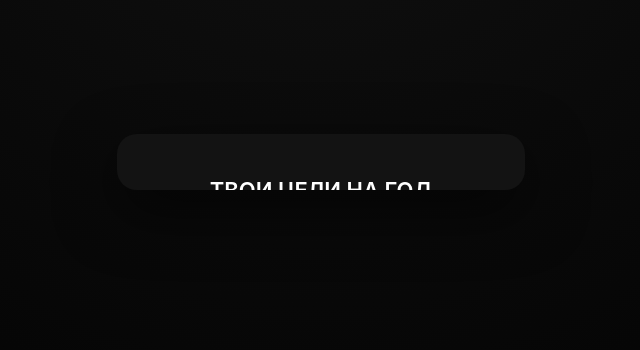
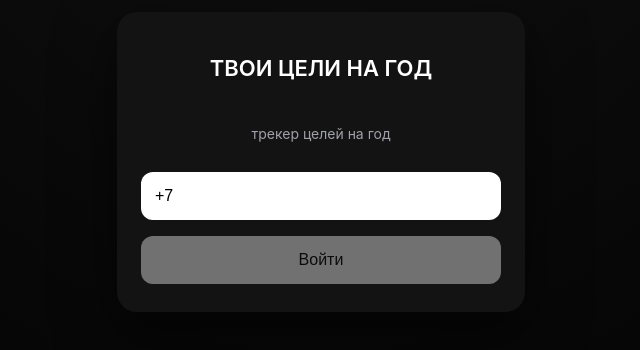
Before and after one commit to Ulibaykin/goals-2026, a Next.js app: page / in a window 1280 px wide. Shown: the part 238-588 px from the top of the page, without its empty margins (319-959 px from the left). Built offline with nearby package versions, Linux system fonts and the light colour scheme.

Commit message:
Update auth.module.css

```diff
--- a/app/auth.module.css
+++ b/app/auth.module.css
@@ -11,11 +11,9 @@
 .card {
   width: 100%;
   max-width: 360px;
-  position: relative;
   background: rgba(20, 20, 20, 0.9);
   border-radius: 20px;
   padding: 28px 24px;
-  overflow: hidden;
   box-shadow: 0 20px 60px rgba(0, 0, 0, 0.6);
 }
 
@@ -23,22 +21,22 @@
   display: flex;
   flex-direction: column;
   gap: 16px;
-  position: absolute;
-  inset: 0;
-  padding: 28px 24px;
-  transition: all 0.35s ease;
+  transition: opacity 0.35s ease, transform 0.35s ease;
+}
+
+.hidden {
+  opacity: 0;
+  transform: translateY(12px);
+  pointer-events: none;
+  visibility: hidden;
+  height: 0;
+  overflow: hidden;
 }
 
 .active {
   opacity: 1;
-  transform: translateY(0) scale(1);
-  pointer-events: auto;
-}
-
-.hidden {
-  opacity: 0;
-  transform: translateY(12px) scale(0.98);
-  pointer-events: none;
+  transform: translateY(0);
+  visibility: visible;
 }
 
 .title {
```
